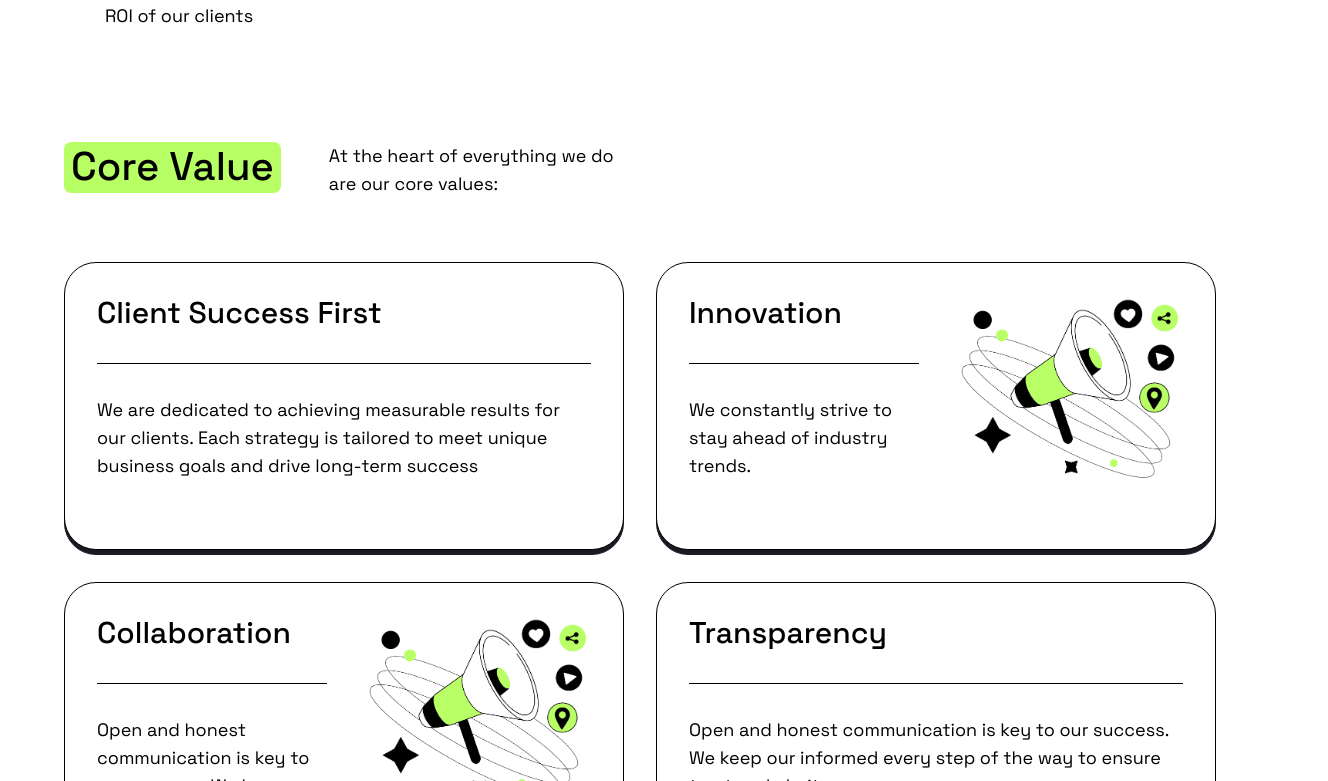
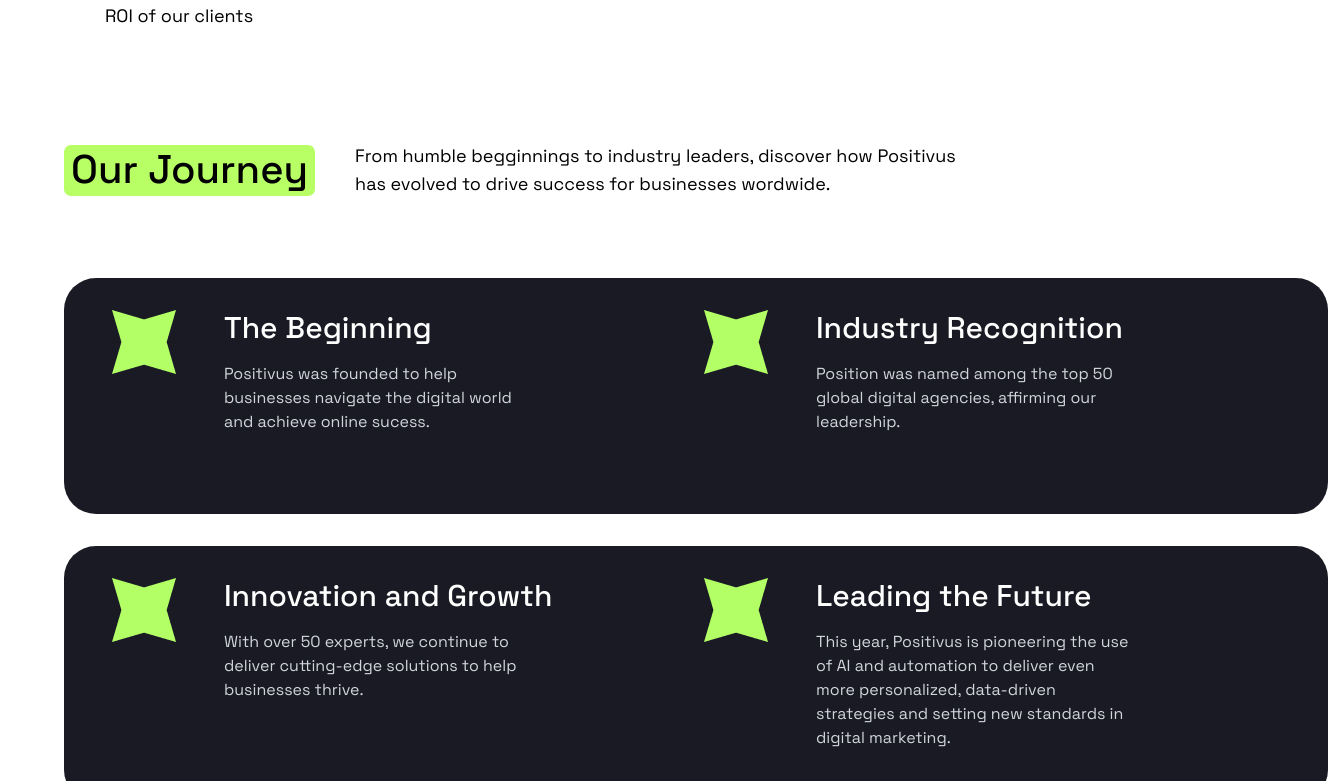
Before and after one commit to hervezossou/positivus-site, a Next.js app: page /about in a window 1280 px wide. Shown: the part 1119-1900 px from the top of the page, 1328 px wide, since content can reach past the window. Built offline with nearby package versions, Linux system fonts and the light colour scheme.

Commit message:
update(AboutPage): added Journey Section

```diff
--- a/app/about/page.tsx
+++ b/app/about/page.tsx
@@ -1,5 +1,6 @@
 import { AboutHeroSection } from "@/about/sections/AboutHeroSection"
 import { ImpactNumbersSection } from "@/about/sections/ImpactNumbersSection"
+import { JourneySection } from "@/about/sections/JourneySection"
 import { CoreValueSection } from "@/about/sections/CoreValueSection"
 import { AwardSection } from "@/about/sections/AwardSection"
 import { ExploreCareer } from "@/about/sections/ExploreCareer"
@@ -10,6 +11,7 @@ export default function Page() {
         <>
             <AboutHeroSection />
             <ImpactNumbersSection />
+            <JourneySection />
             <CoreValueSection />
             <QuoteSection />
             <AwardSection />
```
